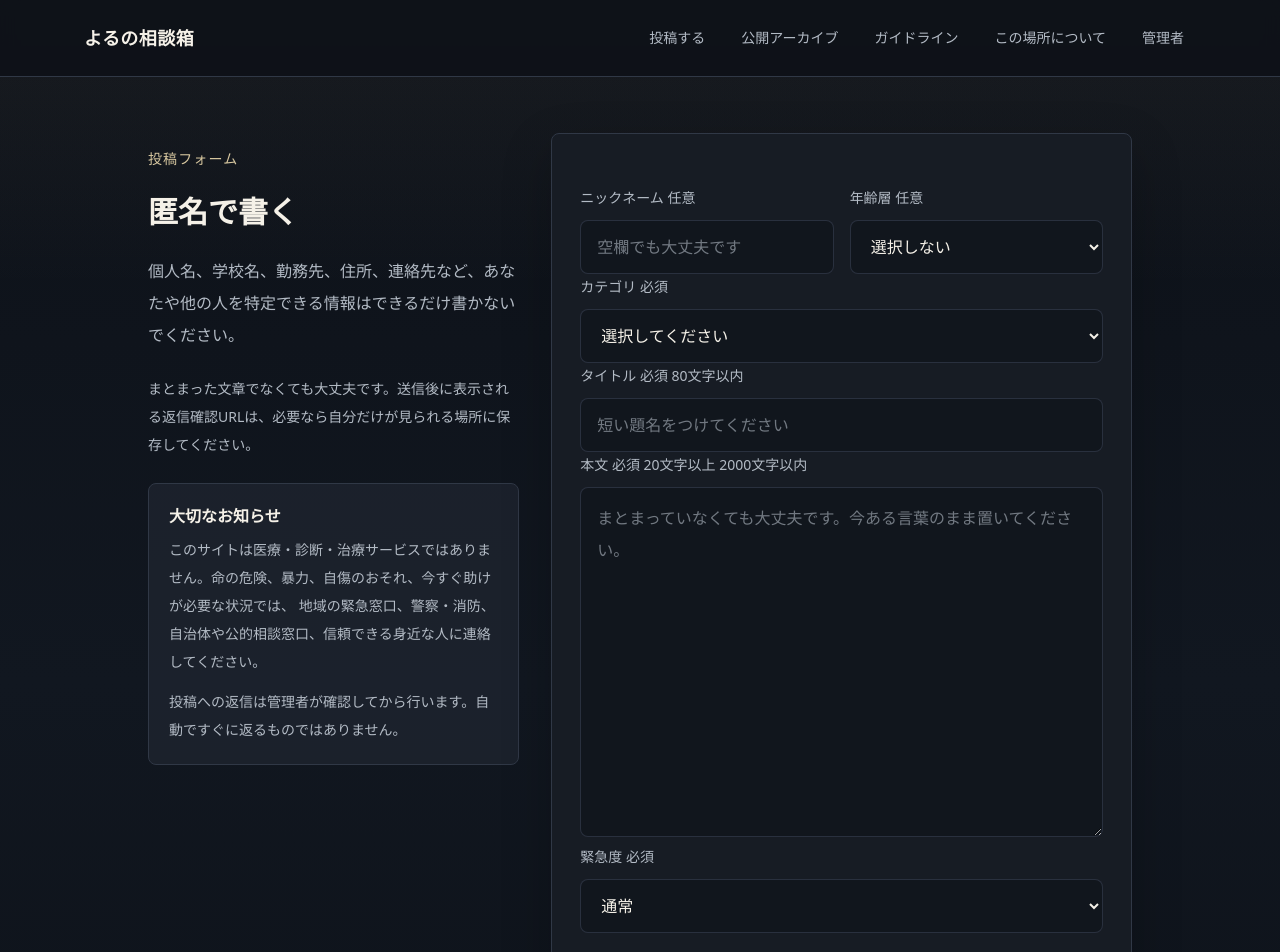
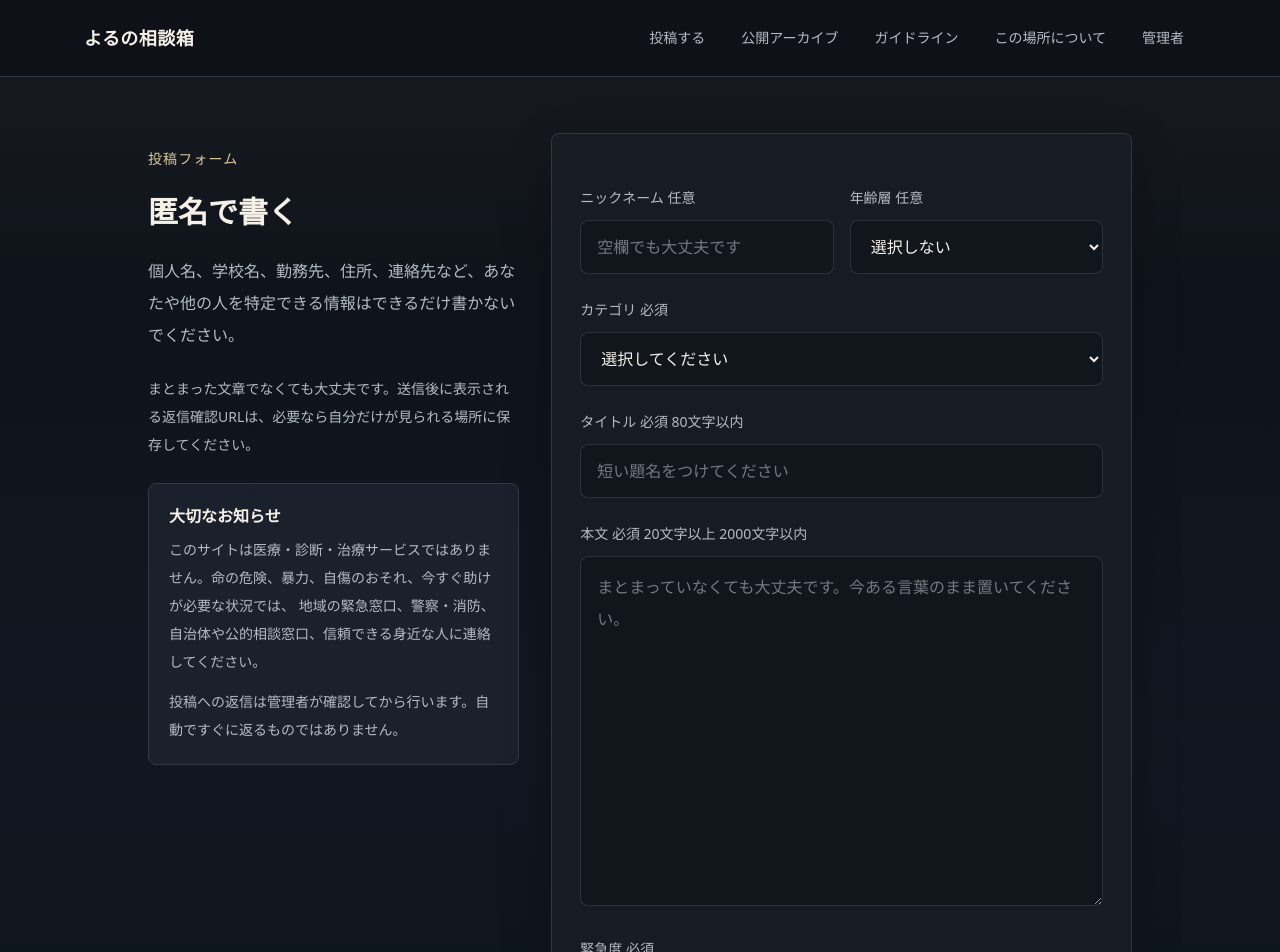
Before and after one commit to yumirima1/onayamisoudan, a Next.js app: page /submit in a window 1280 px wide. Shown: the top 952 px of the page. Built offline with nearby package versions, Linux system fonts and the light colour scheme.

Commit message:
Add admin archive removal controls

```diff
--- a/components/SubmitForm.tsx
+++ b/components/SubmitForm.tsx
@@ -6,8 +6,9 @@ import { normalizeEmpty, submitPostSchema } from "@/lib/validation";
 const ageGroups = ["中学生", "高校生", "大学生", "社会人", "その他", "答えたくない"];
 const categories = ["学校", "人間関係", "家族", "恋愛", "将来", "気分", "ただ聞いてほしい", "その他"];
 const fieldClass =
-  "w-full rounded-lg border border-night-line/80 bg-night-background/45 px-4 py-3.5 text-base outline-none transition placeholder:text-night-muted/60 focus:border-night-accent focus:bg-night-background/65 focus:ring-2 focus:ring-night-accent/15";
-const labelClass = "space-y-2.5 text-sm leading-6 text-night-muted";
+  "w-full min-h-12 rounded-lg border border-night-line/80 bg-night-background/45 px-4 py-3.5 text-base outline-none transition touch-manipulation placeholder:text-night-muted/60 focus:border-night-accent focus:bg-night-background/65 focus:ring-2 focus:ring-night-accent/15";
+const selectClass = `${fieldClass} relative z-10 cursor-pointer`;
+const labelClass = "block space-y-2.5 text-sm leading-6 text-night-muted";
 
 export function SubmitForm() {
   const formRef = useRef<HTMLFormElement>(null);
@@ -150,7 +151,7 @@ export function SubmitForm() {
   }
 
   return (
-    <form ref={formRef} onSubmit={handleSubmit} className="min-w-0 space-y-6 overflow-hidden rounded-lg border border-night-line bg-night-card p-4 shadow-quiet sm:p-7">
+    <form ref={formRef} onSubmit={handleSubmit} className="min-w-0 space-y-6 rounded-lg border border-night-line bg-night-card p-4 shadow-quiet sm:p-7">
       <label className="hidden" aria-hidden="true">
         <span>Web site</span>
         <input name="website" tabIndex={-1} autoComplete="off" />
@@ -162,7 +163,7 @@ export function SubmitForm() {
         </label>
         <label className={labelClass}>
           <span>年齢層 任意</span>
-          <select name="age_group" className={fieldClass}>
+          <select name="age_group" className={selectClass}>
             <option value="">選択しない</option>
             {ageGroups.map((ageGroup) => (
               <option key={ageGroup} value={ageGroup}>
@@ -174,7 +175,7 @@ export function SubmitForm() {
       </div>
       <label className={labelClass}>
         <span>カテゴリ 必須</span>
-        <select name="category" required className={fieldClass}>
+        <select name="category" required className={selectClass}>
           <option value="">選択してください</option>
           {categories.map((category) => (
             <option key={category} value={category}>
@@ -201,7 +202,7 @@ export function SubmitForm() {
       </label>
       <label className={labelClass}>
         <span>緊急度 必須</span>
-        <select name="urgency" required defaultValue="normal" className={fieldClass}>
+        <select name="urgency" required defaultValue="normal" className={selectClass}>
           <option value="normal">通常</option>
           <option value="soon">少し早めに見てほしい</option>
           <option value="risky">公開しない方がいい内容かも</option>
```
